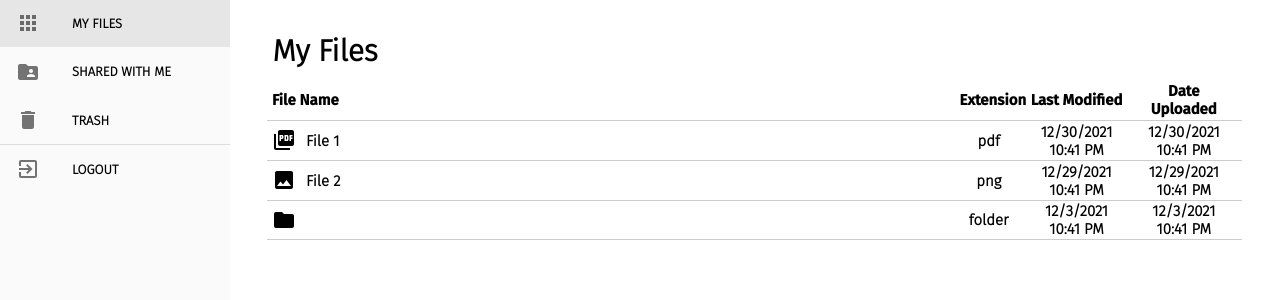
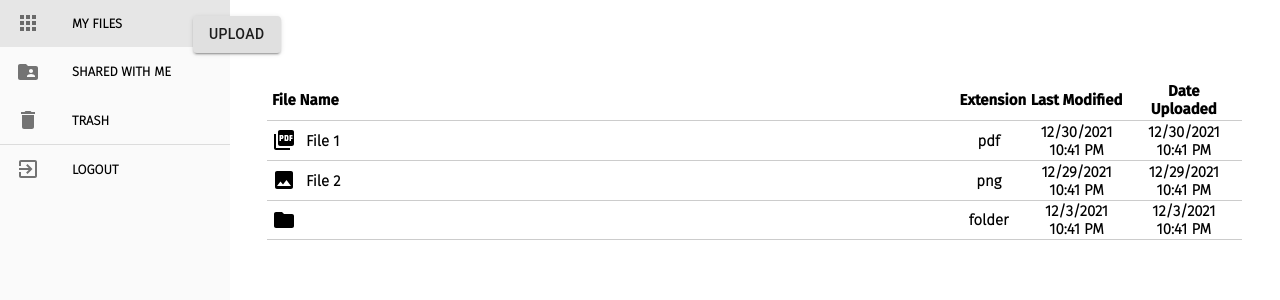
Before and after one commit to Riolku/cryptbox, a Next.js app in the folder frontend/: page /user in a window 1280 px wide. Shown: the top 300 px of the page. Built offline with nearby package versions, Linux system fonts and the light colour scheme; no server answers.

Commit message:
css should go brun in a fire

```diff
--- a/frontend/components/FilePicker.tsx
+++ b/frontend/components/FilePicker.tsx
@@ -1,5 +1,7 @@
 import Button from '@material-ui/core/Button';
 import React, { useRef } from 'react';
+
+import styles from '../styles/User.module.css';
 
 export interface FilePickerProps {
     onFile: (file: File | null) => void;
@@ -8,7 +10,7 @@ export interface FilePickerProps {
 export default function FilePicker({onFile}: FilePickerProps){
     const input = useRef<HTMLInputElement>(null);
     return(
-        <Button variant="contained" onClick={()=>{
+        <Button className={styles.headerUI} variant="contained" onClick={()=>{
             input.current?.click();
         }}>
             <input ref={input} type="file" style={{ display: 'none'}} onChange={(ev)=>{
--- a/frontend/pages/user.tsx
+++ b/frontend/pages/user.tsx
@@ -82,6 +82,7 @@ export default function User(){
     const router = useRouter();
 
     const [fvstate, setFVState] = useState("My Files");
+    const [testUpload, setUpload] = useState("")
 
     let [currentFolder, setCurrentFolder] = useState(0);
     let [parentFolder, setParentFolder] = useState(0);
@@ -162,7 +163,10 @@ export default function User(){
                 </List>
             </div>
             <div className = { styles.userBackground }>
-                <h1 className = { styles.userHeader }> { fvstate } </h1>
+                <h1 className = { styles.userHeader }> { testUpload } </h1>
+                <FilePicker onFile={(file)=>{
+                    setUpload(file.name)
+                }}></FilePicker>
                 <div className = { styles.filesBackground }>
                     <Directory data = { null } changeDirectory = { null } isFirst = { true } isLast = { false } />
                     {
--- a/frontend/styles/User.module.css
+++ b/frontend/styles/User.module.css
@@ -21,6 +21,16 @@
     /* background: rgba(0,0,0,0.5); */
 }
 
+.headerUI {
+    position: absolute;
+    right: 3.5%;
+    top: 2%;
+    font-size: 30px;
+    font-family: var(--font);
+    padding: 0.5%;
+    /* background: rgba(0,0,0,0.5); */
+}
+
 .filesBackground {
     /* background: rgba(0,0,0,0.5); */
     position: absolute;
```
